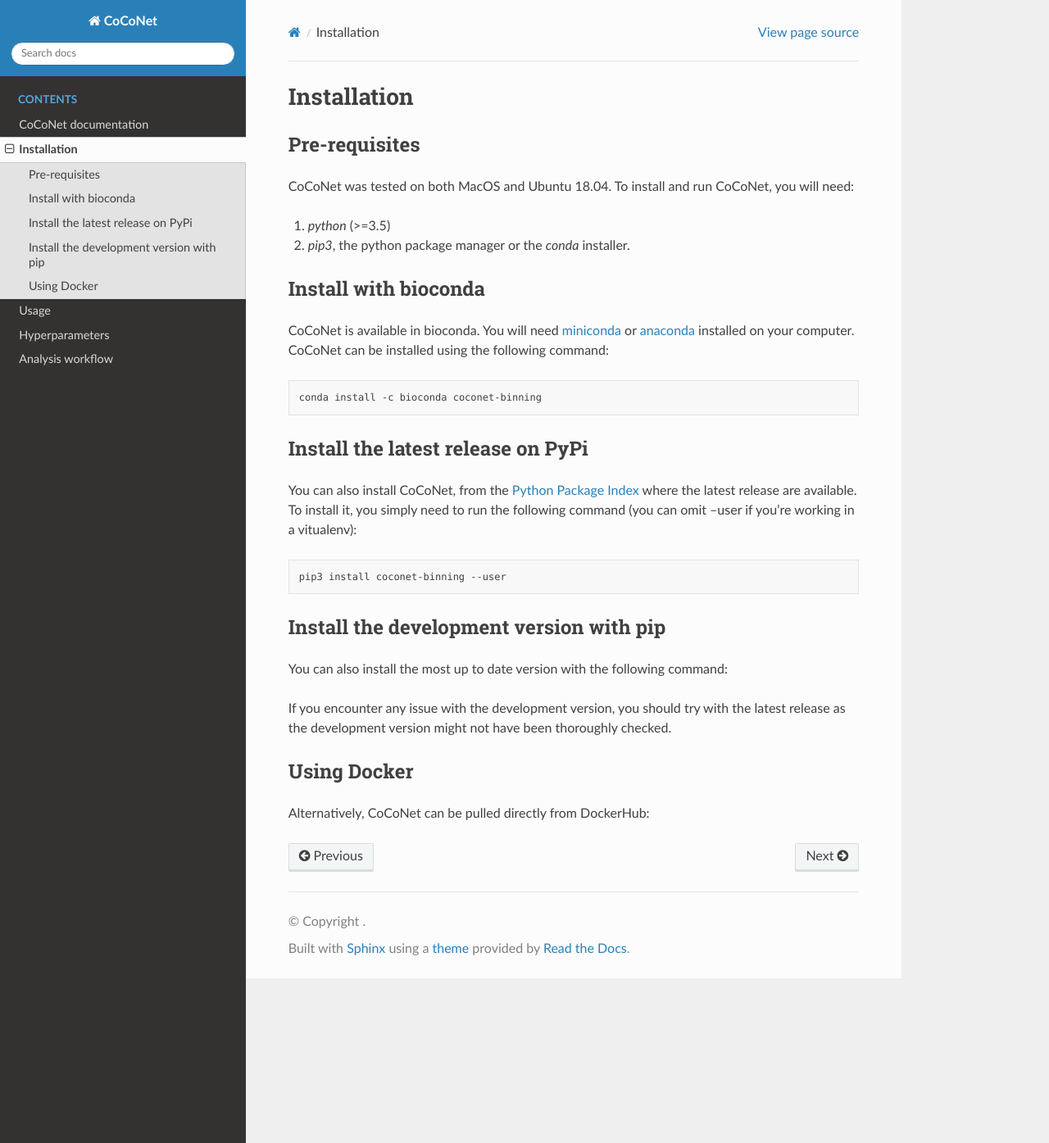
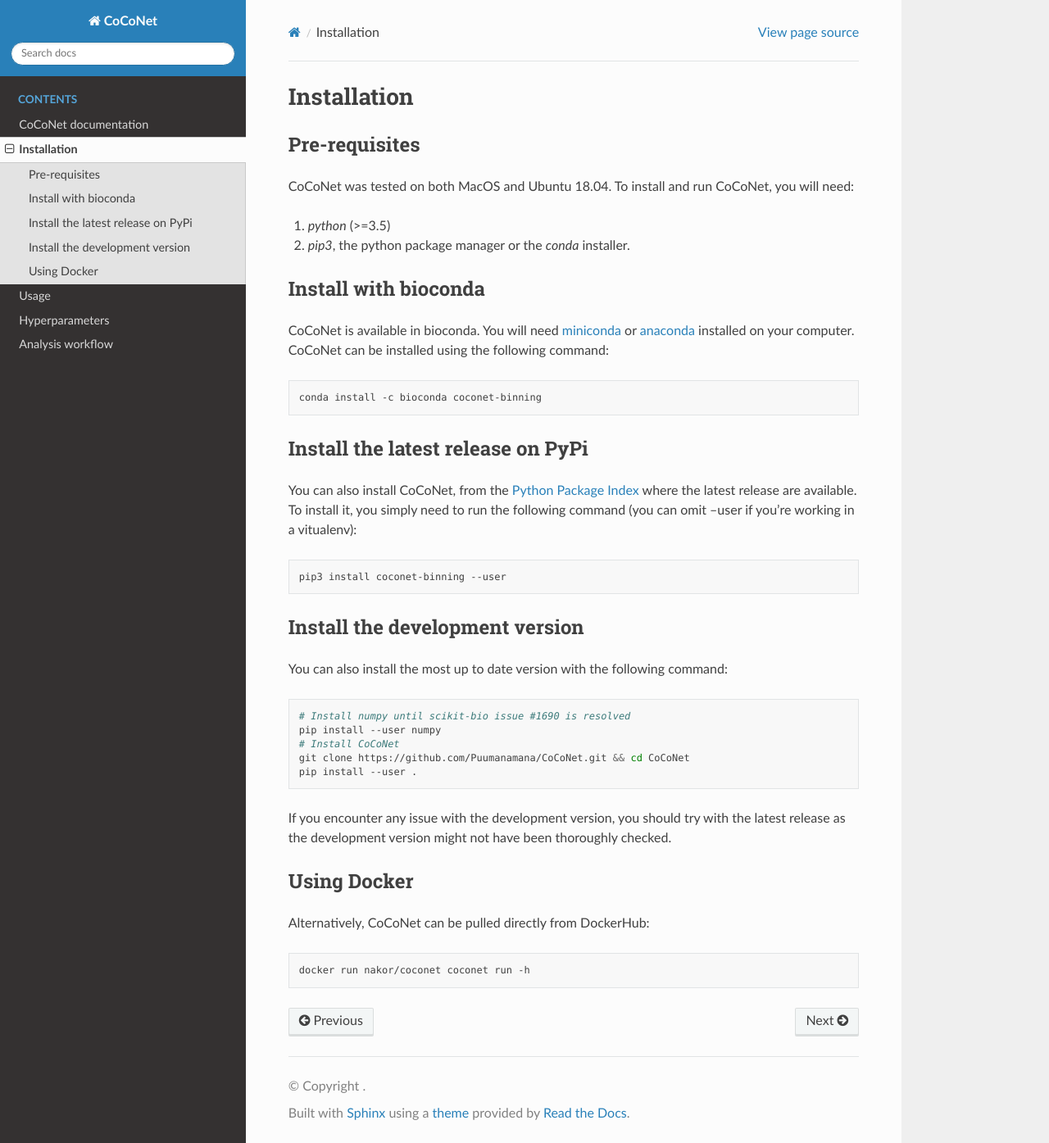
Before and after one commit to Puumanamana/CoCoNet, a Sphinx documentation site: the page built from docs/source/getting-started.rst, in a window 1280 px wide and 1395 px high. Shown: the whole window at 82% size. Built offline with Sphinx 7.4.7 and the Read the Docs theme 2.0.0, drawn with Linux system fonts in a browser that asks for light colours.

Commit message:
updated installation instruction

```diff
--- a/docs/source/getting-started.rst
+++ b/docs/source/getting-started.rst
@@ -20,7 +20,7 @@
     conda install -c bioconda coconet-binning
 
 Install the latest release on PyPi
-^^^^^^^^^^^^^^^^
+^^^^^^^^^^^^^^^^^^^^^^^^^^^^^^^^^^
 
 You can also install CoCoNet, from the `Python Package Index <https://pypi.org/project/coconet-binning/>`_ where the latest release are available. To install it, you simply need to run the following command (you can omit --user if you're working in a vitualenv):
 
@@ -29,12 +29,13 @@
     pip3 install coconet-binning --user
 
 
-Install the development version with pip
-^^^^^^^^^^^^^^^^^^^^^^^^^^^^^^^^^^^^^^^^
+Install the development version
+^^^^^^^^^^^^^^^^^^^^^^^^^^^^^^^
 
 You can also install the most up to date version with the following command:
 
 .. code-block:: bash
+
     # Install numpy until scikit-bio issue #1690 is resolved
     pip install --user numpy
     # Install CoCoNet
@@ -49,4 +50,5 @@
 Alternatively, CoCoNet can be pulled directly from DockerHub:
 
 .. code-block:: bash
+
     docker run nakor/coconet coconet run -h
--- a/setup.py
+++ b/setup.py
@@ -5,7 +5,7 @@
 from setuptools import setup, find_packages
 
 setup(name='coconet-binning',
-      version='0.7.0',
+      version='0.8.0',
       description='A contig binning tool from viral metagenomes',
       long_description=open('README.rst').read(),
       keywords='binning metagenomics deep learning virus clustering',
```
Also changed, not shown: .bumpversion.cfg, 1 other file.
